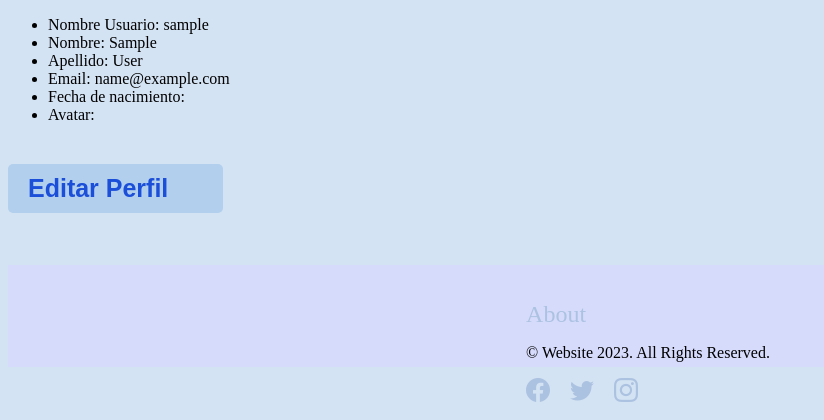
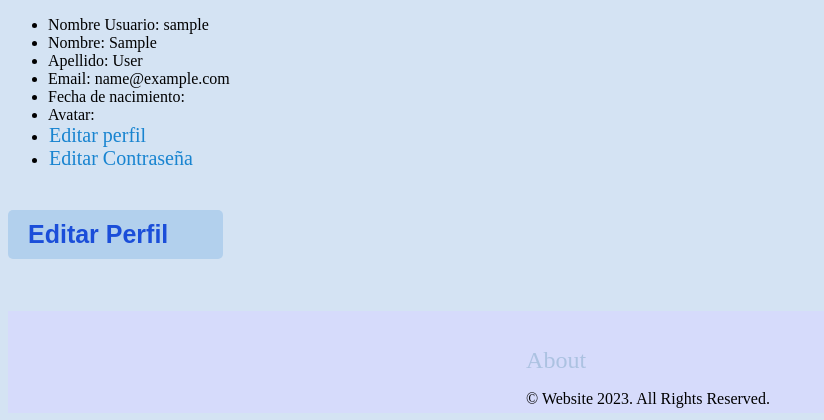
Before and after one commit to Agostinasofialonso/Entrega1-AlonsoHeredia, a Django app: page /Users/profile/ in a window 1280 px wide. Shown: the part 180-600 px from the top of the page, without its empty margins (0-824 px from the left). Run offline with Django 4.2, Linux system fonts and the light colour scheme; the visitor is signed in with stand-in values (Sample User, id 1).

Commit message:
changeprofile

```diff
--- a/Templates/Base.html
+++ b/Templates/Base.html
@@ -38,6 +38,9 @@
         </li>
         <li class="nav-item">
             <a class="nav-link" href="{% url 'register' %}">Registrarse</a>
+        </li>
+         <li class="nav-item">
+            <a class="nav-link" href="{% url 'Register:profile' %}">Ver perfil</a>
         </li>
     {% endif %}
             </div>
--- a/user_app/Templates/Register/profile.html
+++ b/user_app/Templates/Register/profile.html
@@ -13,6 +13,12 @@
     <li>Email: {{request.user.email}}</li>
     <li>Fecha de nacimiento: {% if request.user.infoextra.fechaNacimiento %}{{request.user.infoextra.fechaNacimiento}}{% endif %}</li>
     <li>Avatar: {% if request.user.infoextra.avatar %}<img class="avatar" src={{request.user.infoextra.avatar.url}} alt="Foto Perfil">{% endif %}</li>
+    <li class="nav-item">
+        <a class="nav-link" href="{% url 'editprofile' %}">Editar perfil</a>
+    </li>
+    <li class="nav-item">
+        <a class="nav-link" href="{% url 'editpassword' %}">Editar Contraseña</a>
+    </li>
 </ul>
 <button class="input"><a class= "navbar-brand" href={% url 'editprofile' %}>Editar Perfil</a></button>
 {% endblock content %}
```
